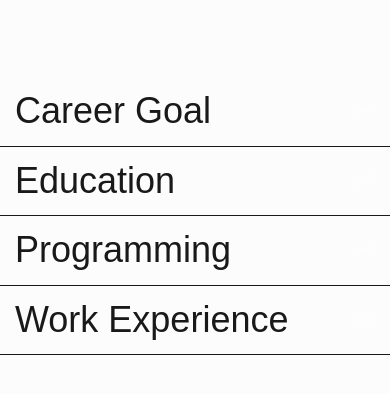
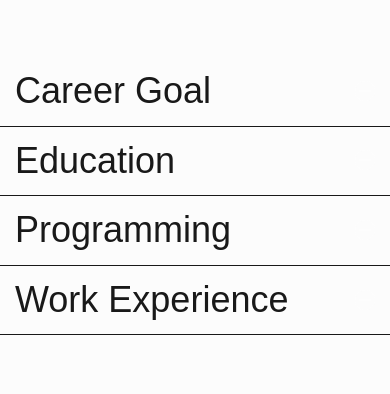
Before and after one commit to lucasbrambrink/lb-site, a Django app: page /resume/lucas-brambrink/ in a window 390 px wide. Shown: the top 394 px of the page. Run offline with Django 3.2, Linux system fonts and the light colour scheme; data that the repository does not hold is empty; some libraries are stand-ins or nearby versions; some web fonts are replaced.

Commit message:
automatic push

```diff
--- a/resume/static/css/resume.css
+++ b/resume/static/css/resume.css
@@ -67,8 +67,9 @@ main {
 }
 span.header-svg {
   position: absolute;
-  top: 25px;
+  top: 50%;
   right: 15px;
+  transform: translate(0, -50%);
   width: 20px;
   height: 20px;
   z-index: 1;
@@ -197,6 +198,9 @@ span.secondary {
   .basic-info .row {
     padding: 10px 0;
   }
+  .basic-info .row:first-child {
+    padding: 0;
+  }
 }
 .render-static {
   color: black;
--- a/resume/static/css/resume.less
+++ b/resume/static/css/resume.less
@@ -38,8 +38,9 @@ main {
 }
 span.header-svg {
   position: absolute;
-  top: 25px;
+  top: 50%;
   right: 15px;
+  transform: translate(0, -50%);
   width: @svg-icon-width;
   height: @svg-icon-width;
   z-index: 1;
@@ -187,6 +188,9 @@ span.secondary {
   @media(max-width: 600px) {
     .row {
       padding: 10px 0;
+      &:first-child {
+        padding: 0;
+      }
     }
   }
 }
```
